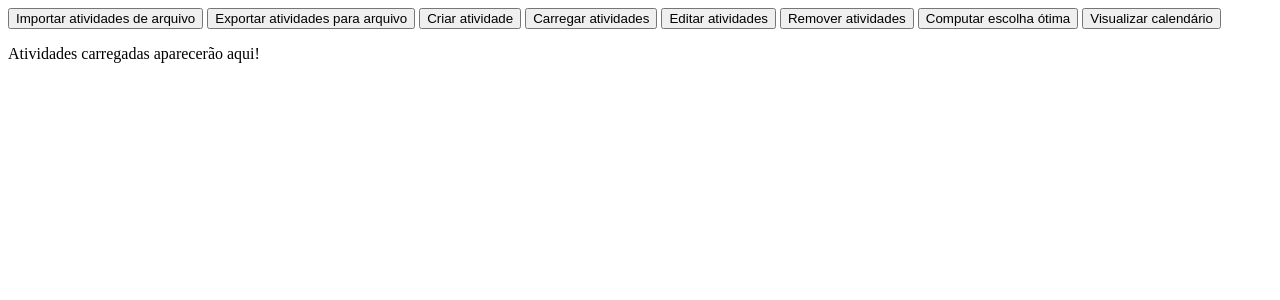
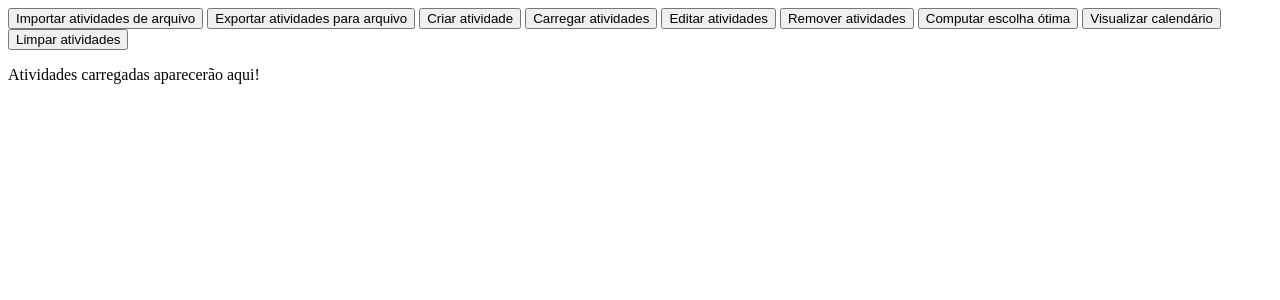
Before and after one commit to bolaabcd/Otimizador_de_Calendario, a Django app: page /homepage/ in a window 1280 px wide. Shown: the top 300 px of the page. Run offline with Django 4.2, Linux system fonts and the light colour scheme.

Commit message:
Adicionado botao de limpar atividades carregadas.

```diff
--- a/application/templates/homepage.html
+++ b/application/templates/homepage.html
@@ -14,11 +14,12 @@
         <button id = 'update'>Editar atividades</button>
         <button id = 'delete'>Remover atividades</button>
         <button id = 'compute'>Computar escolha ótima</button>
-        <!-- Talvez queiramos mostrar como um calendario mesmo, estilo google calendar, e talvez nem precise de botão pra isso -->
+        <!-- TODO: Talvez queiramos mostrar como um calendario mesmo, estilo google calendar, e talvez nem precise de botão pra isso -->
         <button id = 'visualize'>Visualizar calendário</button>
+        <button id = 'clean'> Limpar atividades </button>
 
         <p></p>
-        <div id = 'answer'>Atividades carregadas aparecerão aqui!</div>
+        <div id = 'loadedCalendar'>Atividades carregadas aparecerão aqui!</div>
 
 
         <script>
@@ -223,7 +224,7 @@ if (typeof module !== 'undefined') {
             }
 
 
-            const activitiesList = document.getElementById('answer');
+            const activitiesList = document.getElementById('loadedCalendar');
             var loadedActivities;
 
             async function showCalendar(activities) {
@@ -313,6 +314,7 @@ if (typeof module !== 'undefined') {
             const deleteButton = document.getElementById('delete');
             const computeButton = document.getElementById('compute');
             const visualizeButton = document.getElementById('visualize');
+            const cleanButton = document.getElementById('clean');
 
 
 /*--------------------------------------------------------------------------------------------------------------- */
@@ -395,13 +397,21 @@ function selectFile(contentType, multiple){
                 // Computa resposta e mostra atividades escolhidas, acho que abaixo das atividades normal serviria já
             });
 
-            visualizeButton.addEventListener('visualize', function() {
+            visualizeButton.addEventListener('click', function() {
                 // Abrir janelinha com as opções de mostrar como semana mês ano etc (queremos isso?)
                 // Carregar visualização em formato de calendário com eventos nos horários
                 // Talvez nem precise desse botão e possa carregar automaticamente.
                 // Talvez esse botão troque entre a visualização como lista e a visualização como calendário
             });
 
+            cleanButton.addEventListener('click', function() {
+                // Limpar dados que estão sendo apresentados
+                if(confirm("Os dados apresentados serão apagados da sua tela! Deseja continuar?")) {
+                    activitiesList.innerHTML = 'Atividades carregadas aparecerão aqui!';
+                    loadedActivities = null;
+                }
+            });
+
         </script>
     </body>
 </html>
```
